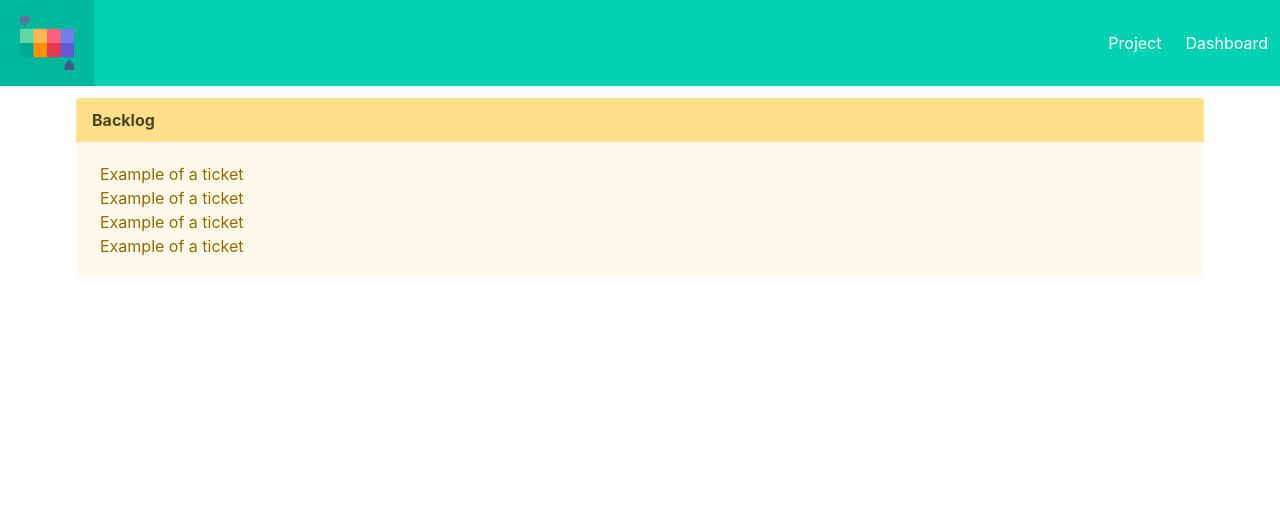
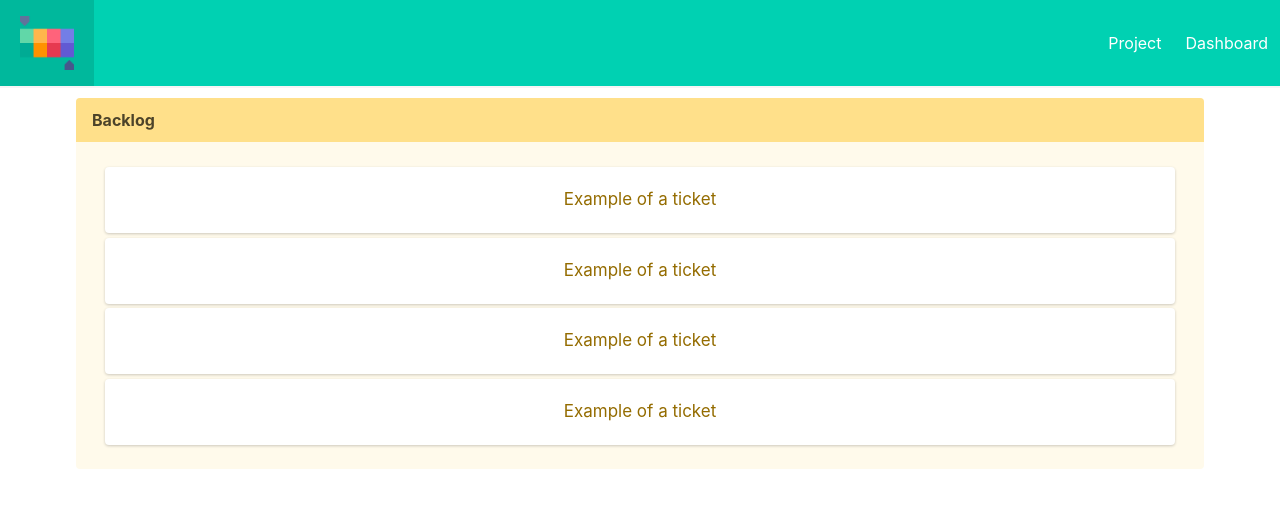
Before and after one commit to tricia-holmes/issue-tracker, a React (Vite) app: page / in a window 1280 px wide. Shown: the top 508 px of the page. Built offline with nearby package versions, Linux system fonts and the light colour scheme.

Commit message:
Add swimlane tickets styling

```diff
--- a/src/App.css
+++ b/src/App.css
@@ -1,41 +1,18 @@
-/* #root {
-  max-width: 1280px;
-  margin: 0 auto;
-  padding: 2rem;
-  text-align: center;
+.swimlane-item {
+  margin: 5px 0;
+  will-change: transform;
 }
 
-.logo {
-  height: 6em;
-  padding: 1.5em;
-  will-change: filter;
+.swimlane-item-content {
+  position: relative;
+  text-align: center;
+  cursor: pointer;
+  font-size: 17px;
+  -webkit-box-shadow: 0px 1px 3px 0 rgba(0,0,0,0.2);
+  box-shadow: 0px 1px 3px 0 rgba(0,0,0,0.2);
+  margin: 5px;
+  word-break: break-all;
+  padding: 20px;
+  background: #fff;
+  border-radius: 4px;
 }
-.logo:hover {
-  filter: drop-shadow(0 0 2em #646cffaa);
-}
-.logo.react:hover {
-  filter: drop-shadow(0 0 2em #61dafbaa);
-}
-
-@keyframes logo-spin {
-  from {
-    transform: rotate(0deg);
-  }
-  to {
-    transform: rotate(360deg);
-  }
-}
-
-@media (prefers-reduced-motion: no-preference) {
-  a:nth-of-type(2) .logo {
-    animation: logo-spin infinite 20s linear;
-  }
-}
-
-.card {
-  padding: 2em;
-}
-
-.read-the-docs {
-  color: #888;
-} */
--- a/src/components/Swimlane.tsx
+++ b/src/components/Swimlane.tsx
@@ -6,23 +6,23 @@ export default function Swimlane() {
           <p>Backlog</p>
         </div>
         <div className='message-body'>
-          <div className='board-item'>
-            <div className='board-item-content'>
+          <div className='swimlane-item'>
+            <div className='swimlane-item-content'>
               <span>Example of a ticket</span>
             </div>
           </div>
-          <div className='board-item'>
-            <div className='board-item-content'>
+          <div className='swimlane-item'>
+            <div className='swimlane-item-content'>
               <span>Example of a ticket</span>
             </div>
           </div>
-          <div className='board-item'>
-            <div className='board-item-content'>
+          <div className='swimlane-item'>
+            <div className='swimlane-item-content'>
               <span>Example of a ticket</span>
             </div>
           </div>
-          <div className='board-item'>
-            <div className='board-item-content'>
+          <div className='swimlane-item'>
+            <div className='swimlane-item-content'>
               <span>Example of a ticket</span>
             </div>
           </div>
```
